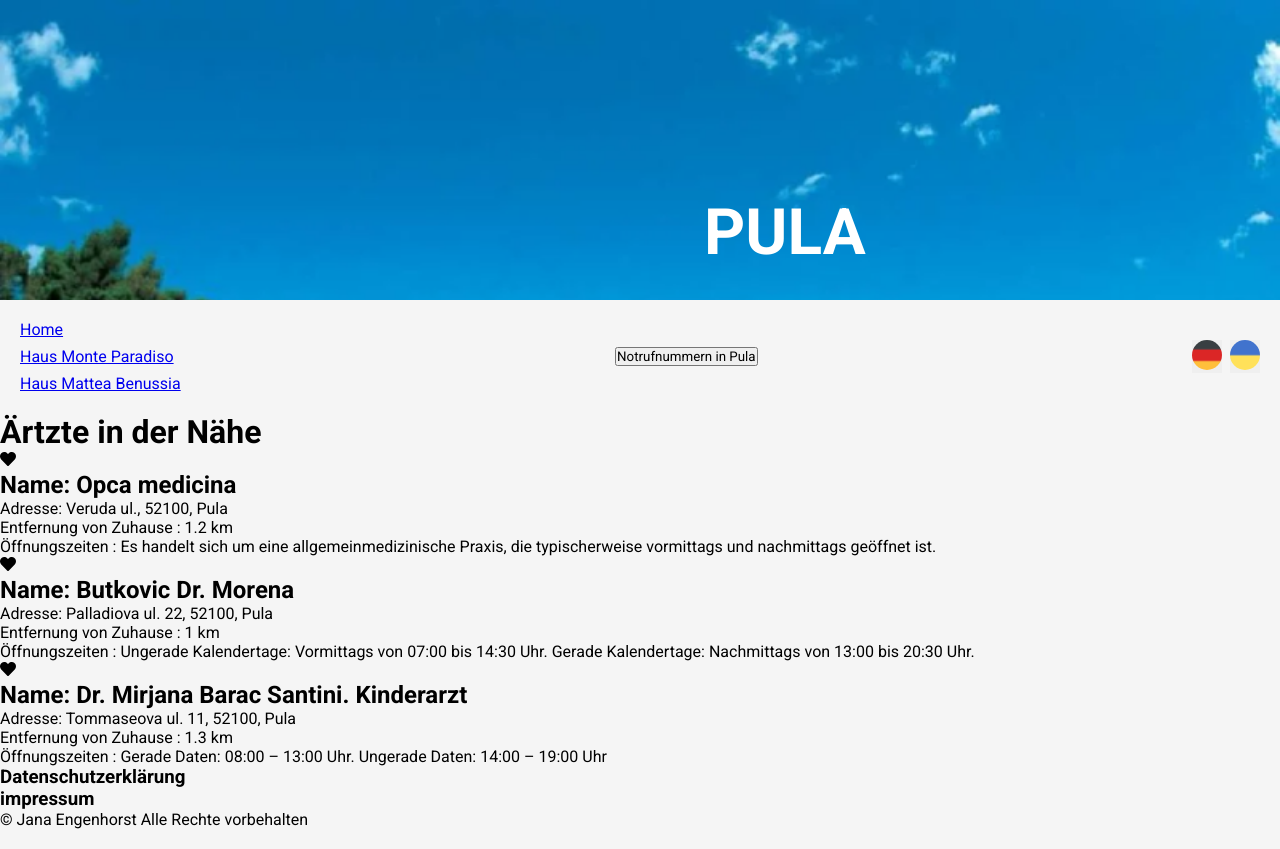
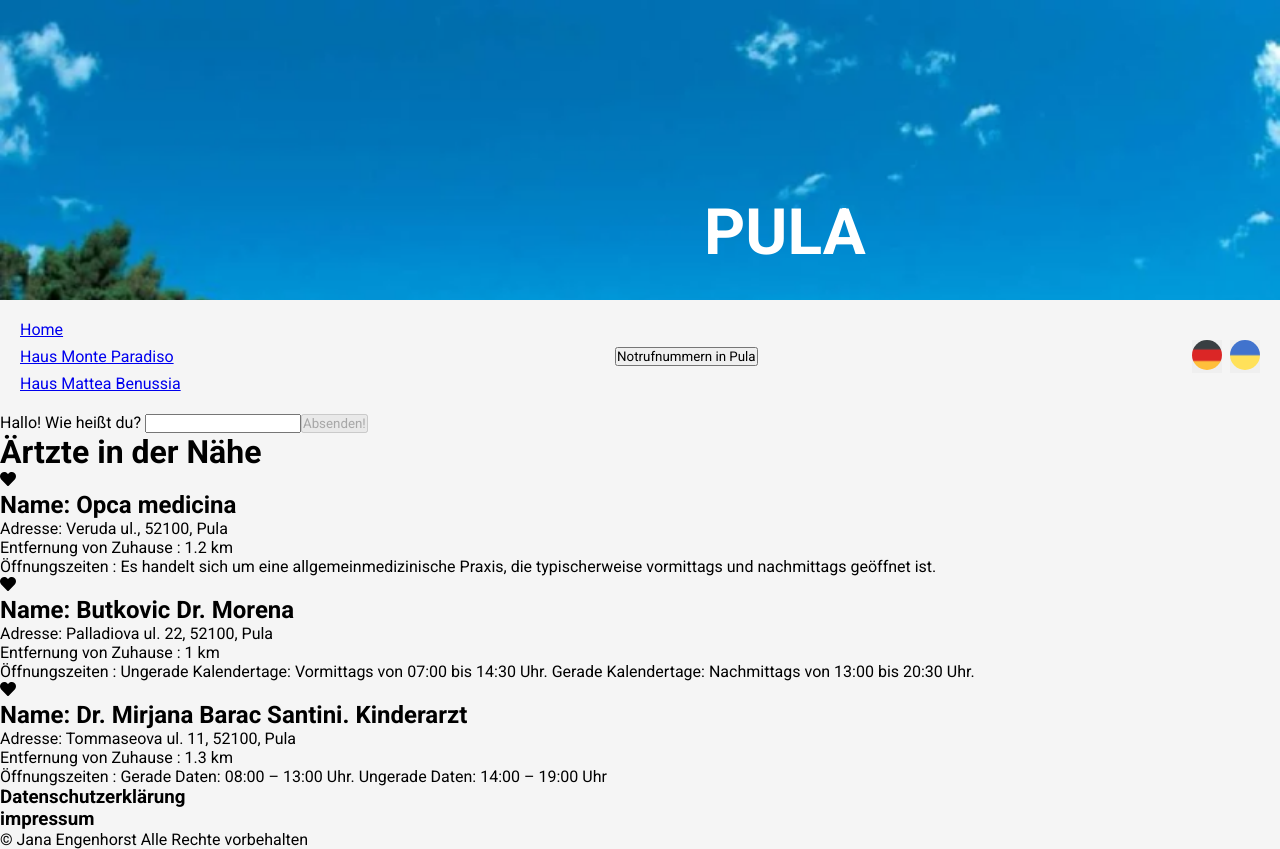
Before and after one commit to jana-rosegarden/travel-app-react, a React (Vite) app: page /category/aerzte in a window 1280 px wide. Shown: the top 849 px of the page. Built offline with nearby package versions, Linux system fonts and the light colour scheme.

Commit message:
UserModal - logik hinzugefügt

```diff
--- a/src/App.jsx
+++ b/src/App.jsx
@@ -18,8 +18,8 @@ export const UsersContext = createContext();
 function App() {
   const [lang, setLang] = useState(localStorage.getItem("language") || "de");
   const [showNotfallNummern, setShowNotfallNummern] = useState(false);
-  const [currentUser, setCurrentUser] = useState(localStorage.getItem("user") || "");
-  console.log(currentUser)
+  const [currentUser, setCurrentUser] = useState(localStorage.getItem("user"));
+
   useEffect(()=>{
     localStorage.setItem("language", lang)
   }, [lang])
--- a/src/components/Nav.jsx
+++ b/src/components/Nav.jsx
@@ -1,25 +1,46 @@
 import { Link } from "react-router-dom"
-import { useState } from "react";
+import { useState, useContext } from "react";
 
 import deLang from "../assets/images/icons/de.webp";
 import ukrLang from "../assets/images/icons/ukr.webp"
-import { useContext } from "react";
 
 import { LanguageContext } from "../App.jsx";
 import { EmergencyTelContext } from "../App.jsx";
+import { UsersContext } from "../App.jsx";
+
+import UsersModal from "./UsersModal.jsx";
 
 import { translations } from "../data/translations.js";
 
 export default function Nav(){
     const {lang, setLang} = useContext(LanguageContext);
     const {showNotfallNummern, setShowNotfallNummern} = useContext(EmergencyTelContext);
+    const {currentUser, setCurrentUser} = useContext(UsersContext);
+
+    //const [isUserSubmit, setIsUserSubmit] = useState(localStorage.getItem("isUserSubmit") === "true");
 
     function toggleShowNotfallNummer(){
         setShowNotfallNummern(prev => !prev)
     };
 
+    {/*
+    function submitUsersName(){
+
+        setIsUserSubmit(true)
+        localStorage.setItem("isUserSubmit", true)
+        localStorage.setItem("user", currentUser)
+    };
+    */}
+
+    function changeUsersName(){
+        setCurrentUser("");
+        localStorage.removeItem("user");
+    };
+
+
     return(
-        <nav className="nav-haupt">
+        <>
+            <nav className="nav-haupt">
             <div className="div-hauses">
                 <Link to="/"> {lang === "de" ? "Home" : "Головна"} </Link>
                 <Link to="/house/paradiso"> {lang === "de" ? "Haus Monte Paradiso" : "Будинок Monte Paradiso: Яна та Анді"} </Link>
@@ -29,6 +50,16 @@ export default function Nav(){
                 onClick={toggleShowNotfallNummer}
             > {translations[lang].notruf}
             </button>
+
+            {currentUser && <>
+                                <h2>Hallo, {currentUser}!</h2>
+                                <button type="button"
+                                onClick={changeUsersName}
+                                >Name ändern</button>
+                            </>
+            }
+
+
             <div className="div-lang">
                 <button
                   className="button-lang"
@@ -49,5 +80,11 @@ export default function Nav(){
                 </button>
             </div>
         </nav>
+        <UsersModal
+
+
+        />
+        </>
+
     )
 }
--- a/src/components/UsersModal.jsx
+++ b/src/components/UsersModal.jsx
@@ -1,50 +1,45 @@
 import { useContext, useState } from "react";
 import { UsersContext } from "../App";
 
+import { users } from "../data/users.js";
+
 export default function UsersModal(){
     const {currentUser, setCurrentUser} = useContext(UsersContext);
-    const [isUserSubmit, setIsUserSubmit] = useState(false);
+    const [inputUser, setInputUser] = useState("");
 
-    function getUser(e){
-        setCurrentUser(e.target.value)
-        e.target.value = ""
+
+    function handleSubmit(e) {
+         e.preventDefault();
+
+        if (inputUser.trim() === "") return;
+
+        setCurrentUser(inputUser);
+        localStorage.setItem("user", inputUser);
     };
-
-    function showUsersName(){
-        setIsUserSubmit(true)
-    };
-    function changeUsersName(){
-        setIsUserSubmit(false)
-        setCurrentUser("")
-    };
-
-    localStorage.setItem("user", currentUser);
-
 
     return(
         <>
             <div>
-                {!isUserSubmit &&
-                <form>
+                {!currentUser &&
+                <form onSubmit={handleSubmit}>
                     <label htmlFor="usersname"> Hallo! Wie heißt du? </label>
 
                     <input
                            type="text"
                            id="usersname"
-                           value={currentUser }
-                           onChange={getUser}/>
-                    <input type="button"
+                           value={inputUser}
+                           onChange={(e)=>{setInputUser(e.target.value)
+
+                           }}/>
+                    <input type="submit"
                            value="Absenden!"
-                           onClick={showUsersName}
+                           disabled={inputUser.trim()===""}
                            />
-
                 </form>
                 }
-                {isUserSubmit && <>
+                {currentUser && <>
                                 <h3>Willkommen an Board, {currentUser}! </h3>
-                                <button type="button"
-                                onClick={changeUsersName}
-                                >Name ändern</button>
+
                 </>
                 }
 
--- a/src/data/users.js
+++ b/src/data/users.js
@@ -3,3 +3,7 @@ export const users = [
      name: ""
     }
 ]
+
+localStorage.getItem("user")
+console.log(localStorage.getItem("user"))
+console.log("Hallo")
--- a/src/pages/Home.jsx
+++ b/src/pages/Home.jsx
@@ -22,7 +22,7 @@ export default function Home(){
 
     return(
         <>
-         <UsersModal />
+
          {showNotfallNummern && <Liste />}
          <Main />
           <Impressum
```
